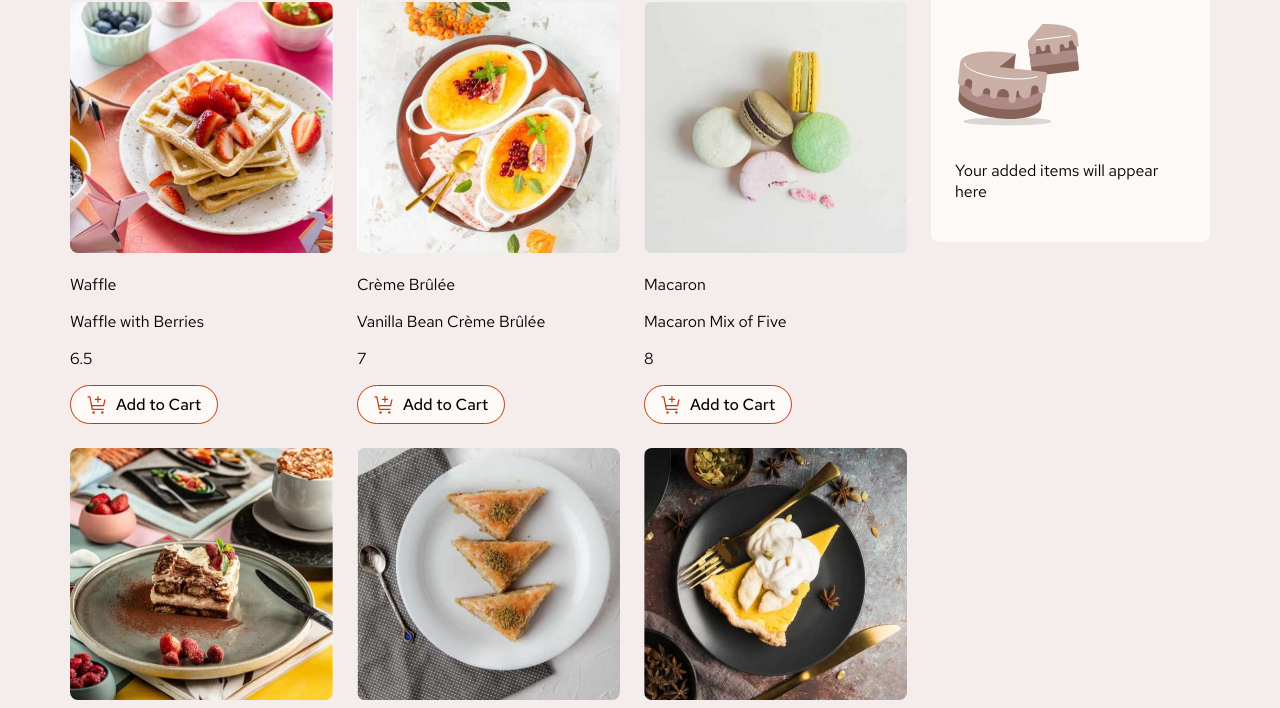
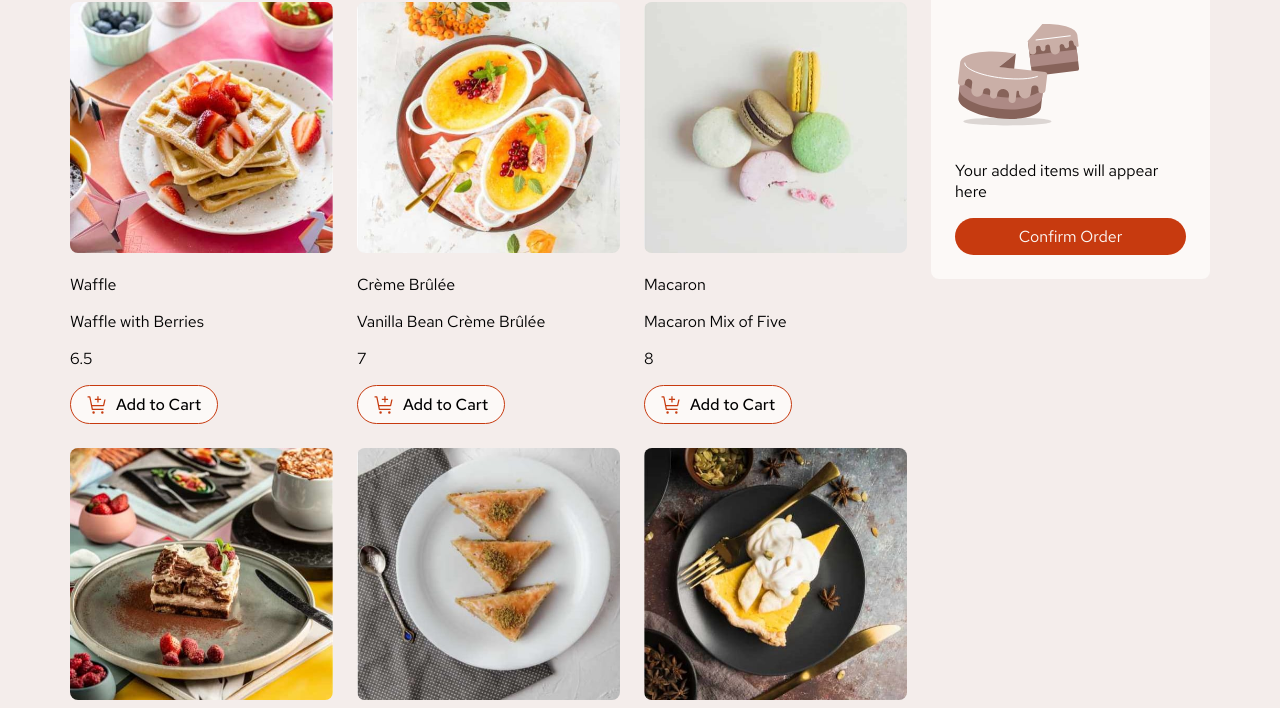
Before and after one commit to Synebag/product-list-with-cart-main, a plain HTML site: page index.html in a window 1280 px wide. Shown: the part 92-800 px from the top of the page. Drawn offline with Linux system fonts and the light colour scheme.

Commit message:
Added confirm order button to the cart.
Added styles to the button.

```diff
--- a/index.html
+++ b/index.html
@@ -44,6 +44,11 @@
         <p>Order Total</p>
         <h3 id="total-amount"></h3>
       </div>
+
+      <div id="confirm-order-section">
+        <div id="confirm-order-button">Confirm Order</div>
+      </div>
+
     </div>
 
     <!-- Pop-Up Modal -->
--- a/style.css
+++ b/style.css
@@ -125,6 +125,16 @@ body{
 
 }
 
+#confirm-order-button{
+    display: flex;
+    justify-content: center;
+    background-color: var(--red);
+    color: var(--rose50);
+    border-radius: 1.5em;
+    padding: 0.5em 1em;
+
+}
+
 #order-modal{
     display: none;
 }
```
